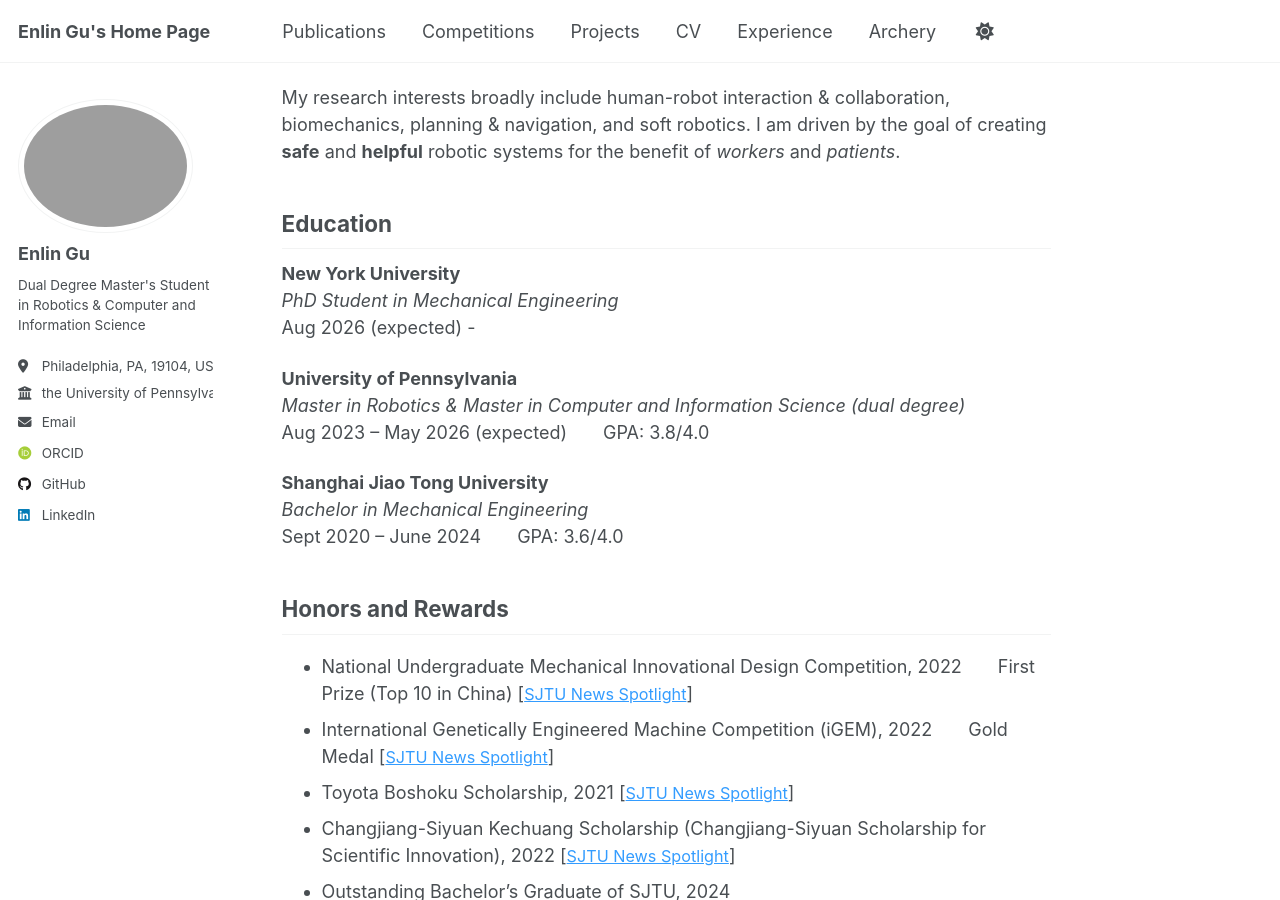
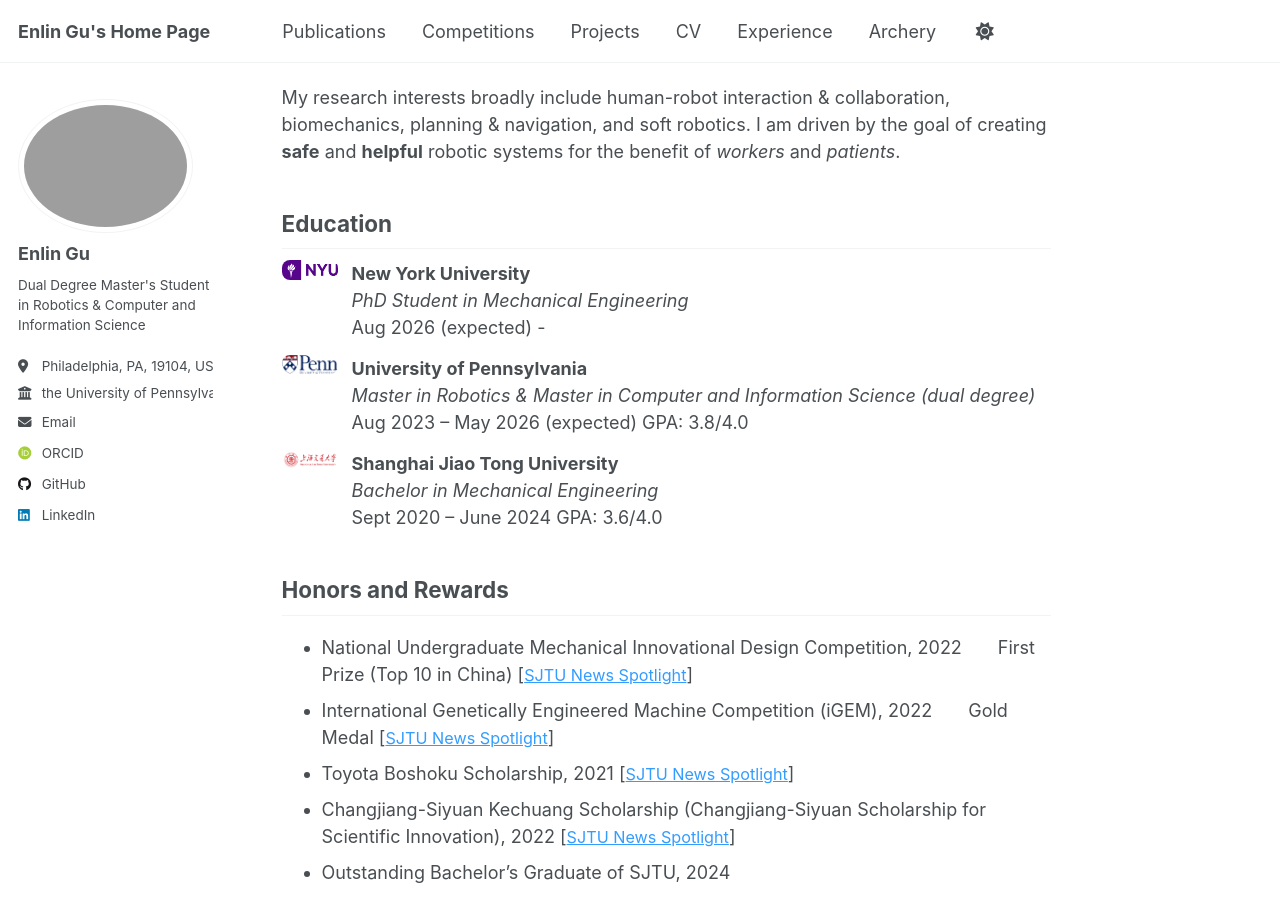
Before and after one commit to Gelrignard/gelrignard.github.io, a Jekyll site: the page built from _pages/about.md, in a window 1280 px wide and 900 px high, scrolled down 320 px. Built offline with Jekyll 4.4.1, drawn with Linux system fonts in a browser that asks for light colours; some web fonts are replaced; a script that is not in the unit is left out.

Commit message:
add school badges

```diff
--- a/_pages/about.md
+++ b/_pages/about.md
@@ -14,8 +14,7 @@
 My research interests broadly include human-robot interaction & collaboration, biomechanics, planning & navigation, and soft robotics. I am driven by the goal of creating **safe** and **helpful** robotic systems for the benefit of *workers* and *patients*.
 
 ## Education
-
-**New York University**
+<!-- **New York University**
 *PhD Student in Mechanical Engineering*
 Aug 2026 (expected) -
 
@@ -25,7 +24,9 @@
 
 **Shanghai Jiao Tong University**
 *Bachelor in Mechanical Engineering*
-Sept 2020 – June 2024  GPA: 3.6/4.0
+Sept 2020 – June 2024  GPA: 3.6/4.0 -->
+
+<div style="display:flex; align-items:flex-start; gap:14px; margin-bottom:14px;"> <img src="/images/schoolbadge/NYU_Short_RGB_Color.png" alt="NYU badge" width="56" style="border-radius:8px;"> <div> <strong>New York University</strong><br> <em>PhD Student in Mechanical Engineering</em><br> Aug 2026 (expected) - </div> </div> <div style="display:flex; align-items:flex-start; gap:14px; margin-bottom:14px;"> <img src="/images/schoolbadge/UniversityofPennsylvania_FullLogo_RGB.png" alt="UPenn badge" width="56" style="border-radius:8px;"> <div> <strong>University of Pennsylvania</strong><br> <em>Master in Robotics & Master in Computer and Information Science (dual degree)</em><br> Aug 2023 – May 2026 (expected) GPA: 3.8/4.0 </div> </div> <div style="display:flex; align-items:flex-start; gap:14px; margin-bottom:14px;"> <img src="/images/schoolbadge/SJTU_ch_en_color.png" alt="SJTU badge" width="56" style="border-radius:8px;"> <div> <strong>Shanghai Jiao Tong University</strong><br> <em>Bachelor in Mechanical Engineering</em><br> Sept 2020 – June 2024 GPA: 3.6/4.0 </div> </div>
 
 ## Honors and Rewards
 
```
Also changed, not shown: images/schoolbadge/NYUTandon_ShortLogo_Color.png (added), images/schoolbadge/NYU_Short_RGB_Color.png (added), images/schoolbadge/SJTU_ch_en_color.png (added), images/schoolbadge/SJTU_en_color.png (added), images/schoolbadge/UniversityofPennsylvania_FullLogo_RGB.png (added).
